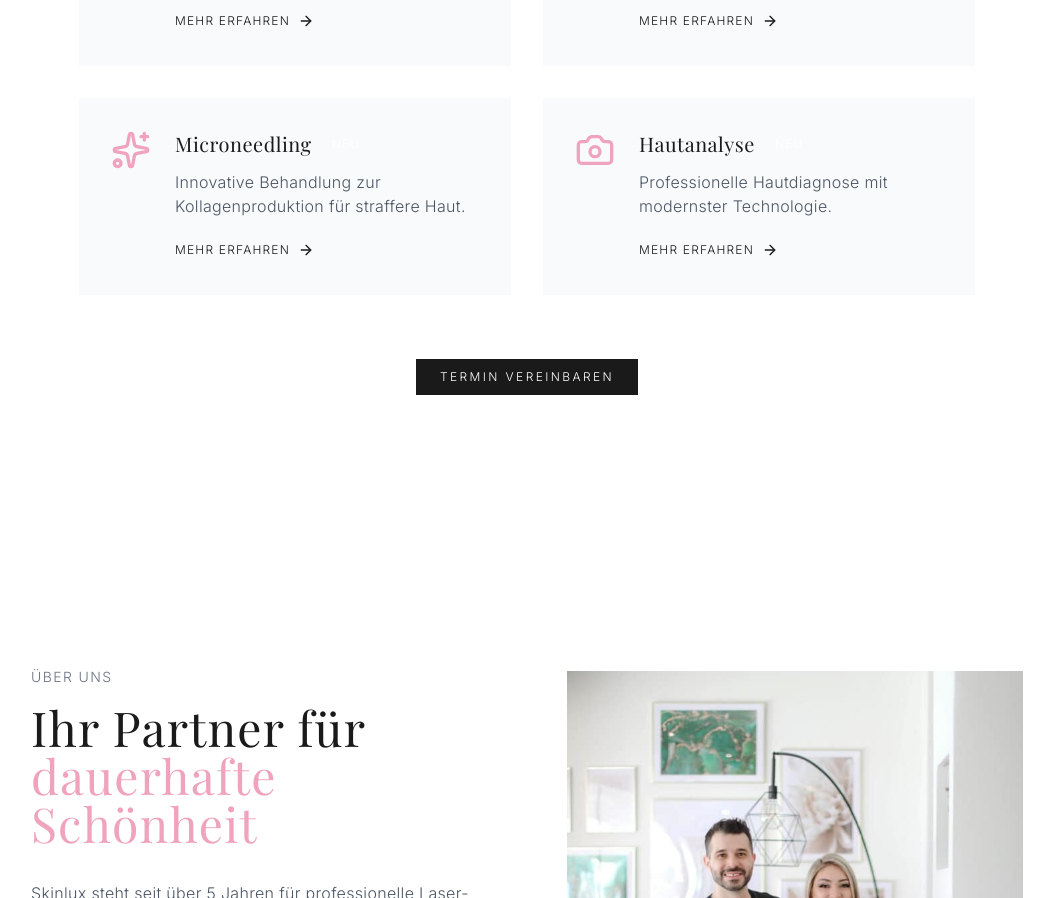
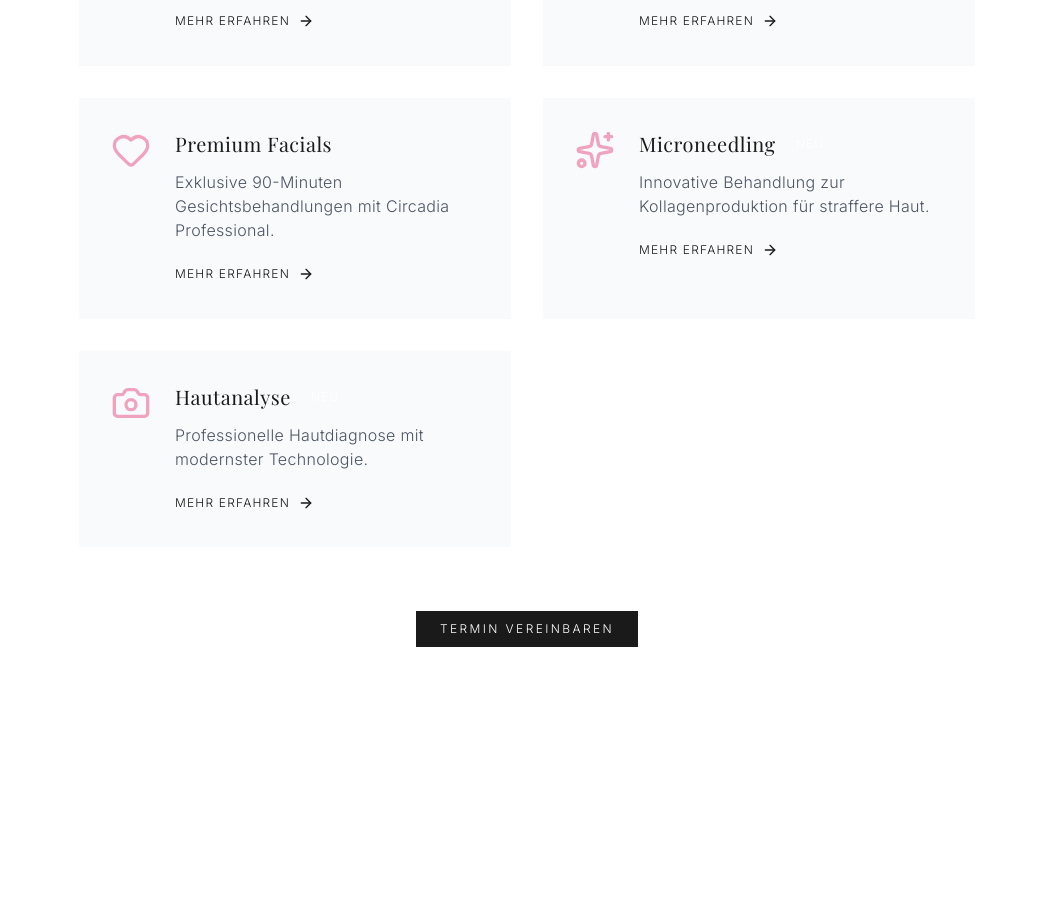
Before and after one commit to ElikciOlcay/skinlux-pottendorf, a Next.js app: page / in a window 1280 px wide. Shown: the part 1960-2858 px from the top of the page, without its empty margins (113-1167 px from the left). Built offline with nearby package versions, Linux system fonts and the light colour scheme.

Commit message:
feat: Umbenennung von Signature Facials zu Premium Facials
- Alle Texte in der Behandlungsseite aktualisiert
- Navigation Header aktualisiert
- Premium Facials zur Landingpage hinzugefügt
- Heart-Icon für Premium Facials verwendet
- Konsistente Verwendung des neuen Namens

```diff
--- a/app/behandlungen/signature-facials/page.tsx
+++ b/app/behandlungen/signature-facials/page.tsx
@@ -5,7 +5,7 @@ import Link from "next/link";
 import { ArrowLeft, Sparkles, Heart, Check, Clock, Shield, Star, Award } from "lucide-react";
 import { useRef } from "react";
 
-export default function SignatureFacials() {
+export default function PremiumFacials() {
     const containerRef = useRef<HTMLDivElement>(null);
     const { scrollYProgress } = useScroll({
         target: containerRef,
@@ -121,12 +121,12 @@ export default function SignatureFacials() {
                             </div>
 
                             <h1 className="text-5xl md:text-6xl lg:text-7xl font-light mb-8 leading-tight" style={{ color: 'var(--color-primary)' }}>
-                                Signature<br />
+                                Premium<br />
                                 <span style={{ color: 'var(--color-secondary)' }}>Facials</span>
                             </h1>
 
                             <p className="text-xl text-gray-600 font-light mb-8 leading-relaxed">
-                                Erleben Sie unsere exklusiven 90-Minuten Signature Treatments.
+                                Erleben Sie unsere exklusiven 90-Minuten Premium Treatments.
                                 Jede Behandlung ist ein maßgeschneidertes Erlebnis für Ihre Haut.
                             </p>
 
@@ -197,7 +197,7 @@ export default function SignatureFacials() {
                                 />
                                 <div className="absolute -inset-4 border-2 border-secondary opacity-20 rounded-xl" />
                                 <div className="absolute top-6 right-6 bg-white/90 backdrop-blur-sm px-4 py-2 rounded-lg">
-                                    <p className="text-sm font-light">Signature Kollektion</p>
+                                    <p className="text-sm font-light">Premium Kollektion</p>
                                 </div>
                             </div>
                         </motion.div>
@@ -210,7 +210,7 @@ export default function SignatureFacials() {
                 <div className="container">
                     <div className="grid md:grid-cols-4 gap-8">
                         {[
-                            { number: "4", label: "Signature Behandlungen", icon: Heart },
+                            { number: "4", label: "Premium Behandlungen", icon: Heart },
                             { number: "90", label: "Minuten Luxus", icon: Clock },
                             { number: "5★", label: "Premium Service", icon: Award },
                             { number: "100%", label: "Individuell", icon: Star }
@@ -243,7 +243,7 @@ export default function SignatureFacials() {
                         className="text-center mb-16"
                     >
                         <span className="text-sm font-light tracking-[0.3em] uppercase text-gray-500 mb-4 block">
-                            Warum Signature
+                            Warum Premium
                         </span>
                         <h2 className="text-4xl md:text-5xl font-light mb-6" style={{ color: 'var(--color-primary)' }}>
                             Der <span style={{ color: 'var(--color-secondary)' }}>Unterschied</span>
@@ -359,7 +359,7 @@ export default function SignatureFacials() {
                             Investition
                         </span>
                         <h2 className="text-4xl md:text-5xl font-light mb-6" style={{ color: 'var(--color-primary)' }}>
-                            Signature <span style={{ color: 'var(--color-secondary)' }}>Preise</span>
+                            Premium <span style={{ color: 'var(--color-secondary)' }}>Preise</span>
                         </h2>
                     </motion.div>
 
@@ -522,7 +522,7 @@ export default function SignatureFacials() {
                     >
                         <Award className="w-16 h-16 mx-auto mb-6" style={{ color: 'var(--color-secondary)' }} />
                         <h2 className="text-3xl md:text-4xl font-light mb-4">
-                            Erleben Sie den Signature Unterschied
+                            Erleben Sie den Premium Unterschied
                         </h2>
                         <p className="text-lg font-light text-gray-400 mb-8 max-w-2xl mx-auto">
                             Professionelle Expertise in <span style={{ color: 'var(--color-secondary)' }}>exklusiven Gesichtsbehandlungen</span> mit Circadia Professional.
--- a/components/layout/Header.tsx
+++ b/components/layout/Header.tsx
@@ -24,7 +24,7 @@ const navigation = [
                 icon: Droplets,
                 items: [
                     { name: "HydraFacial®", href: "/behandlungen/hydra-facial", description: "3-in-1 Premium Behandlung", highlight: true },
-                    { name: "Signature Facials", href: "/behandlungen/signature-facials", description: "Exklusive Circadia Professional Treatments" },
+                    { name: "Premium Facials", href: "/behandlungen/signature-facials", description: "Exklusive Circadia Professional Treatments" },
                     { name: "Microneedling", href: "/behandlungen/microneedling", description: "Kollagen-Induktions-Therapie", highlight: true }
                 ]
             },
--- a/components/sections/Treatments.tsx
+++ b/components/sections/Treatments.tsx
@@ -5,7 +5,8 @@ import {
     Droplets,
     Sparkles,
     ArrowRight,
-    Camera
+    Camera,
+    Heart
 } from "lucide-react";
 
 const treatments = [
@@ -23,6 +24,13 @@ const treatments = [
         icon: Droplets,
         href: '/behandlungen/hydra-facial',
         isNew: true
+    },
+    {
+        id: 'premium-facials',
+        title: "Premium Facials",
+        description: "Exklusive 90-Minuten Gesichtsbehandlungen mit Circadia Professional.",
+        icon: Heart,
+        href: '/behandlungen/signature-facials'
     },
     {
         id: 'microneedling',
```
